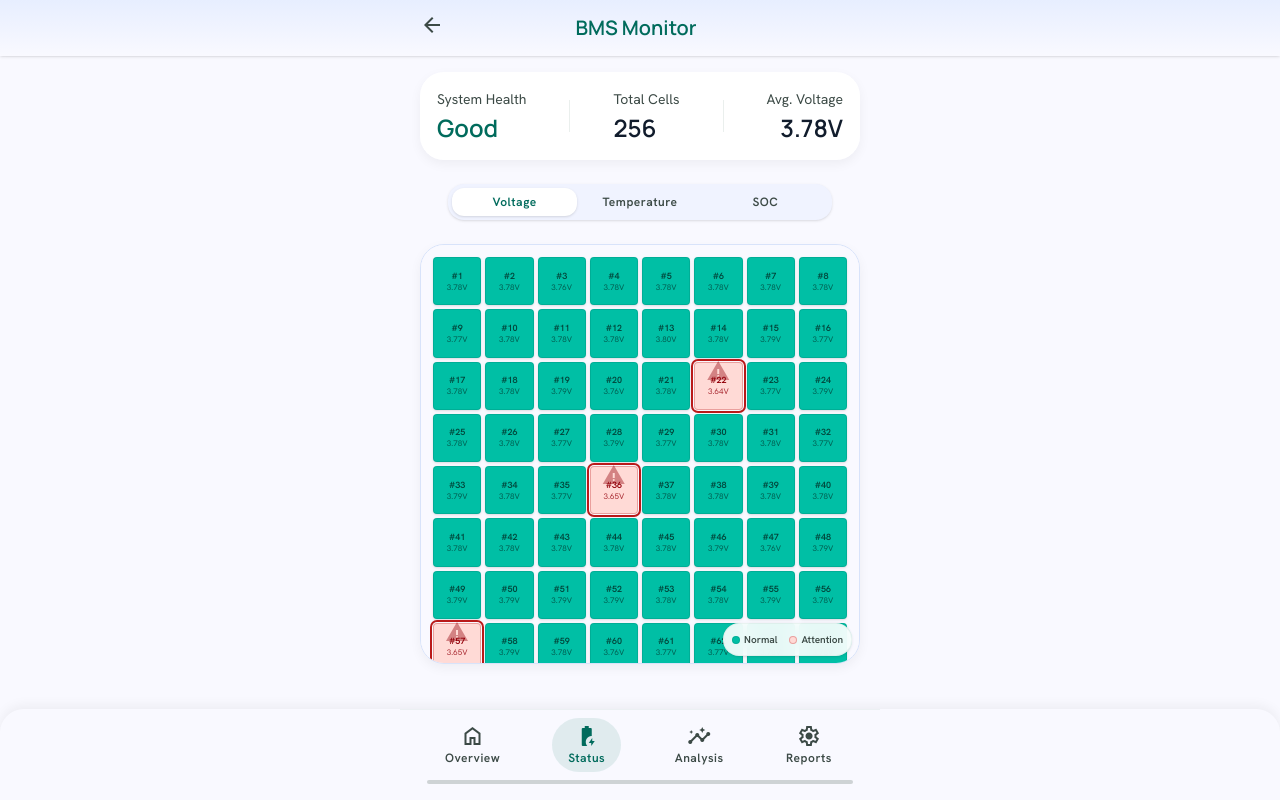
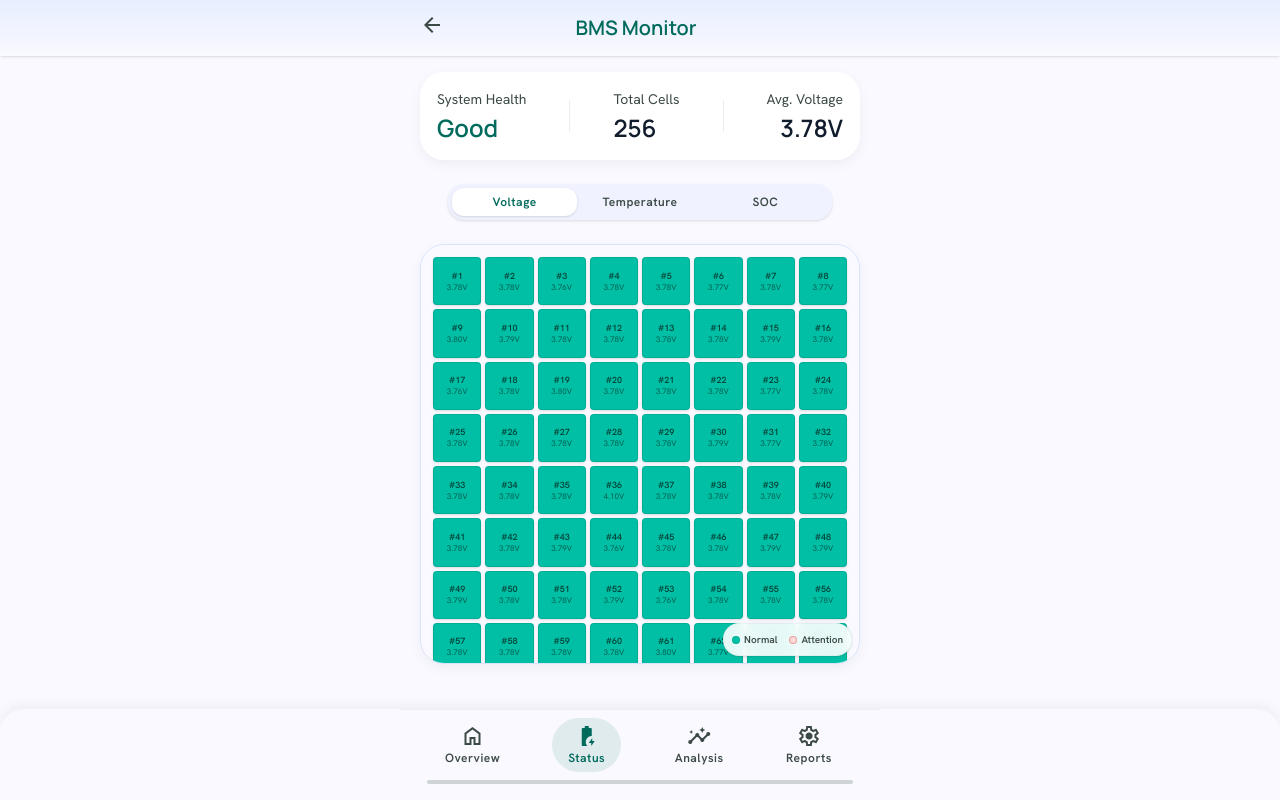
Before and after one commit to zhenggjuan518/enercloud-app, a React (Vite) app: page /cell-matrix in a window 1280 px wide. Built offline with nearby package versions, Linux system fonts and the light colour scheme.

Commit message:
feat: update warning thresholds to high voltage, high temp, and extreme SOC levels

```diff
--- a/src/pages/CellMatrixPage.tsx
+++ b/src/pages/CellMatrixPage.tsx
@@ -16,14 +16,26 @@ export default function CellMatrixPage() {
   // Generate initial cell data
   const initialCells: CellData[] = Array.from({ length: 80 }, (_, i) => {
     const id = i + 1
-    const isWarning = id === 36 || id === 57 || id === 22
+
+    // Set up specific cells near the warning thresholds to demonstrate drifting
+    let voltage = 3.78
+    let temp = 28
+    let soc = 50
+
+    if (id === 22) { temp = 38 } // Near overheat
+    if (id === 36) { voltage = 4.10 } // Near overvoltage
+    if (id === 57) { soc = 12 } // Near low SOC
+    if (id === 45) { soc = 96 } // Near high SOC
+
+    const isWarning = voltage > 4.15 || temp >= 40 || soc < 10 || soc > 98
+
     return {
       id,
-      voltage: isWarning ? '3.65V' : '3.78V',
+      voltage: voltage.toFixed(2) + 'V',
       isWarning,
-      soc: isWarning ? '78%' : '95%',
-      soh: isWarning ? '89%' : '98%',
-      temp: isWarning ? '42°C' : '28°C',
+      soc: soc + '%',
+      soh: '98%',
+      temp: temp + '°C',
     }
   })
 
@@ -42,26 +54,30 @@ export default function CellMatrixPage() {
 
         // For "bad" cells, introduce a steady drift towards abnormal values
         if (cell.id === 22) {
-          // Cell 22: Voltage dropping slowly, mimicking a weak cell
-          newVoltage = Math.max(3.2, currentVoltage - (Math.random() * 0.02))
+          // Cell 22: Temperature rising slowly, mimicking poor cooling
+          newTemp = Math.min(55, currentTemp + (Math.random() > 0.5 ? 1 : 0))
         } else if (cell.id === 36) {
-          // Cell 36: Temperature rising slowly, mimicking poor cooling
-          newTemp = Math.min(55, currentTemp + Math.floor(Math.random() * 2))
+          // Cell 36: Voltage rising slowly, mimicking overcharging
+          newVoltage = Math.min(4.3, currentVoltage + (Math.random() * 0.02))
         } else if (cell.id === 57) {
-          // Cell 57: Voltage spiking and temp rising
-          newVoltage = Math.min(4.3, currentVoltage + (Math.random() * 0.02))
-          newTemp = Math.min(45, currentTemp + Math.floor(Math.random() * 2))
+          // Cell 57: SOC dropping unusually fast
+          newSoc = Math.max(0, currentSoc - 1)
+        } else if (cell.id === 45) {
+          // Cell 45: SOC rising too high
+          newSoc = Math.min(100, currentSoc + 1)
         } else {
           // Normal cells: Small random fluctuations around a stable baseline
           if (Math.random() > 0.5) {
             newVoltage = 3.78 + (Math.random() * 0.04 - 0.02)
             newTemp = 28 + Math.floor(Math.random() * 3 - 1)
+            // Normal SOC slightly fluctuating or dropping
+            if (Math.random() > 0.8) newSoc = Math.max(0, currentSoc - 1)
           }
         }
 
         // isWarning is strictly calculated based on physical threshold logic
-        // Voltage < 3.5V or > 4.1V, Temp >= 40°C, SOC < 20%
-        const isWarning = newVoltage < 3.5 || newVoltage > 4.1 || newTemp >= 40 || newSoc < 20
+        // Voltage > 4.15V, Temp >= 40°C, SOC < 10% or SOC > 98%
+        const isWarning = newVoltage > 4.15 || newTemp >= 40 || newSoc < 10 || newSoc > 98
 
         return {
           ...cell,
```
